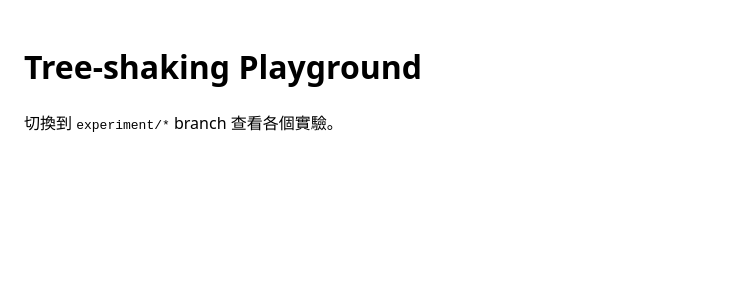
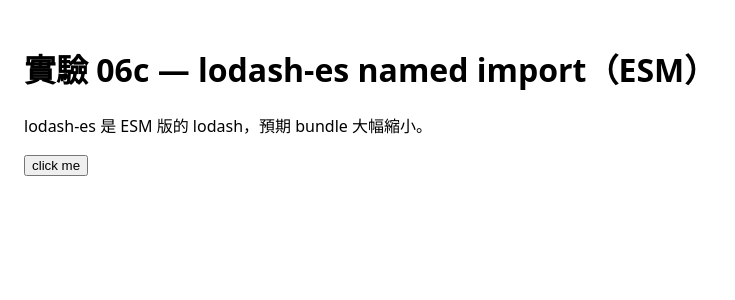
Before and after one commit to Yueh-Lin-Yang/recharts-treeshake-test, a React (Vite) app: page / in a window 1280 px wide. Shown: the top 300 px of the page, without its empty margins (0-735 px from the left). Built offline with nearby package versions, Linux system fonts and the light colour scheme.

Commit message:
🧪 test(lodash-es): ESM build with named import — 195 kB (saves 71 kB)

```diff
--- a/package.json
+++ b/package.json
@@ -9,6 +9,8 @@
     "preview": "vite preview"
   },
   "dependencies": {
+    "@types/lodash-es": "^4.17.12",
+    "lodash-es": "^4.18.1",
     "react": "^19.2.0",
     "react-dom": "^19.2.0"
   },
--- a/src/App.tsx
+++ b/src/App.tsx
@@ -1,10 +1,13 @@
+import { debounce } from 'lodash-es';
+
+const debounced = debounce((label: string) => console.log(label), 200);
+
 export function App() {
   return (
     <div style={{ padding: 24 }}>
-      <h1>Tree-shaking Playground</h1>
-      <p>
-        切換到 <code>experiment/*</code> branch 查看各個實驗。
-      </p>
+      <h1>實驗 06c — lodash-es named import（ESM）</h1>
+      <p>lodash-es 是 ESM 版的 lodash，預期 bundle 大幅縮小。</p>
+      <button onClick={() => debounced('clicked')}>click me</button>
     </div>
   );
 }
```
Also changed, not shown: 1 other file (tests, documents, lock files or other folders).
